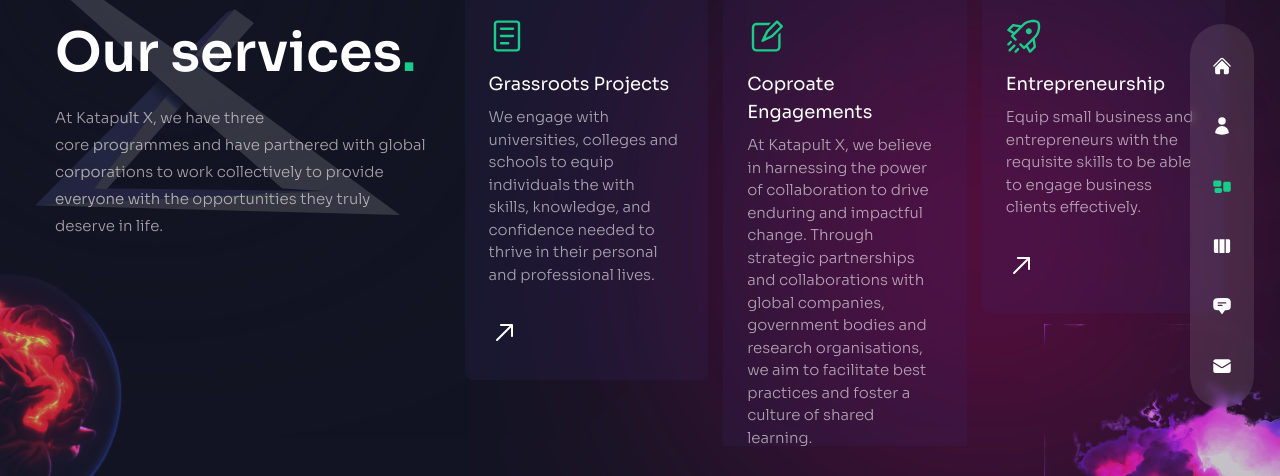
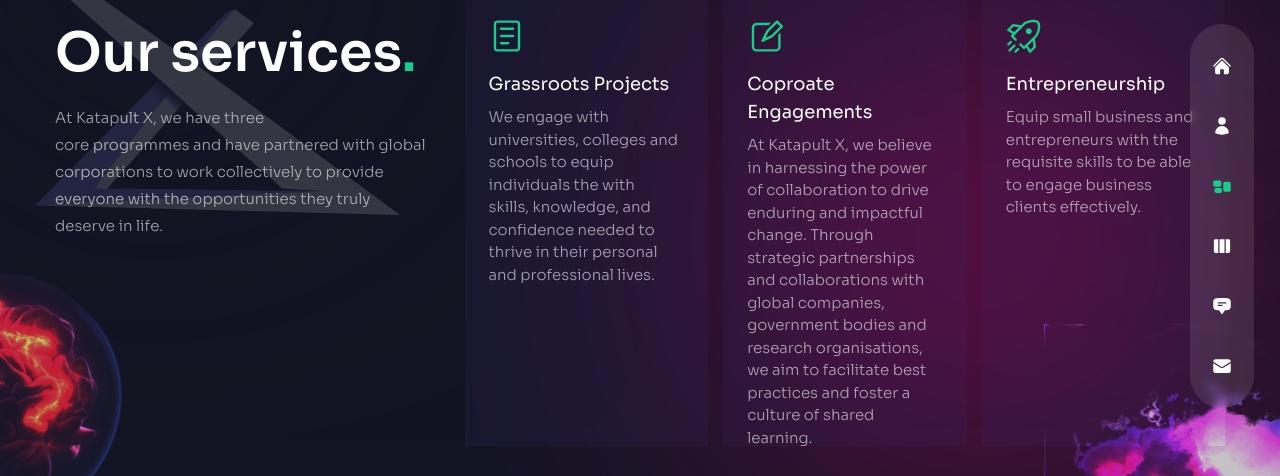
Before and after one commit to NewRay99/KatapultX, a Next.js app: page /services in a window 1280 px wide. Shown: the part 184-660 px from the top of the page. Built offline with nearby package versions, Linux system fonts and the light colour scheme.

Commit message:
overflow hidden scrollbar

```diff
--- a/components/ServiceSlider.js
+++ b/components/ServiceSlider.js
@@ -69,9 +69,9 @@
               {/* icon */}
               <div className="text-4xl text-accent mb-4">{item.icon}</div>
               {/* title & desc */}
-              <div className="mb-8 overflow-y-auto ">
+              <div className="mb-8  ">
                 <div className="mb-2 text-lg">{item.title}</div>
-                <p className="max-w-[350px] leading-normal">
+                <p className="max-w-[350px] leading-normal h-80 overflow-y-auto scrollbar-none">
                   {item.description}
                 </p>
               </div>
```
